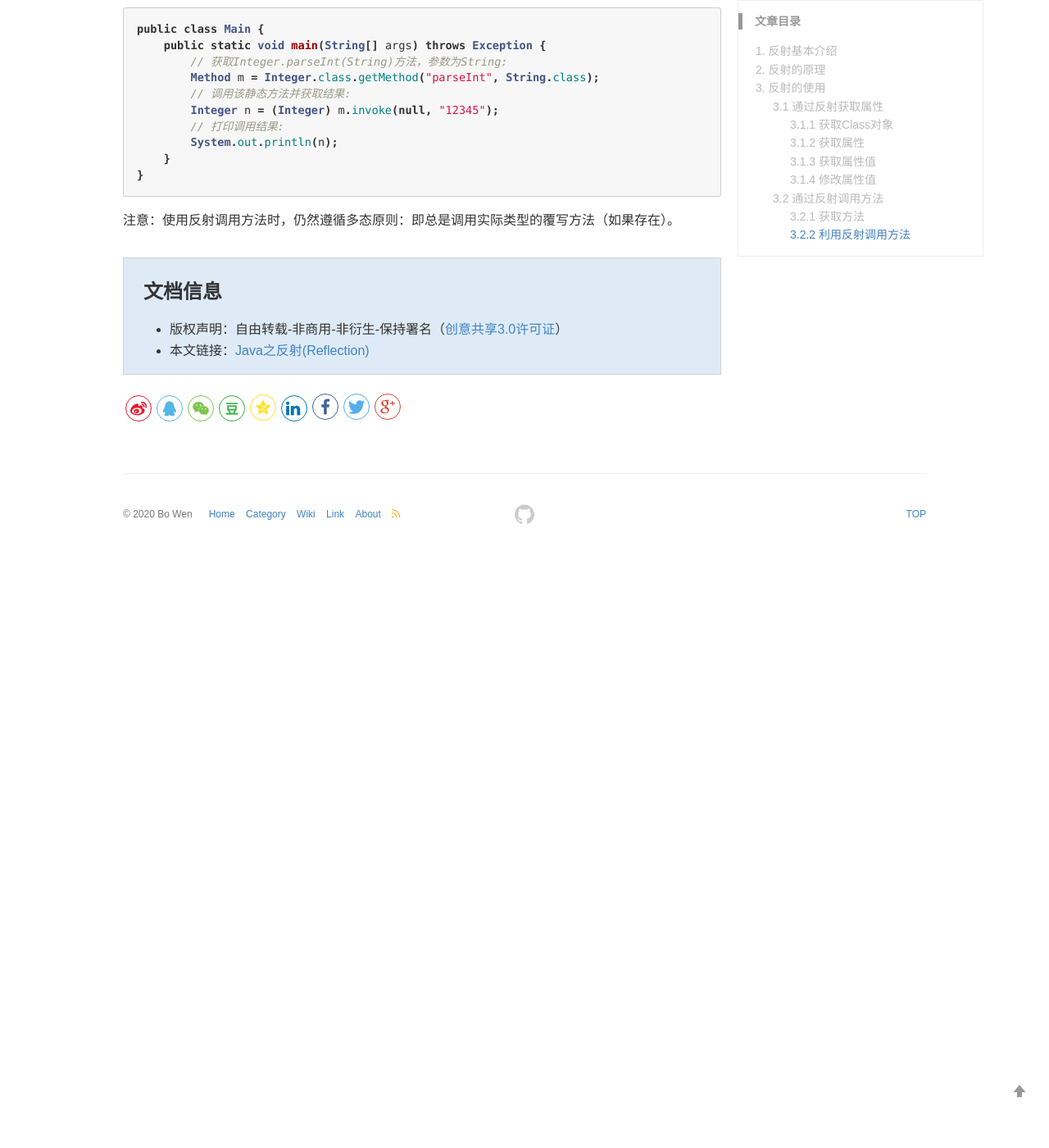
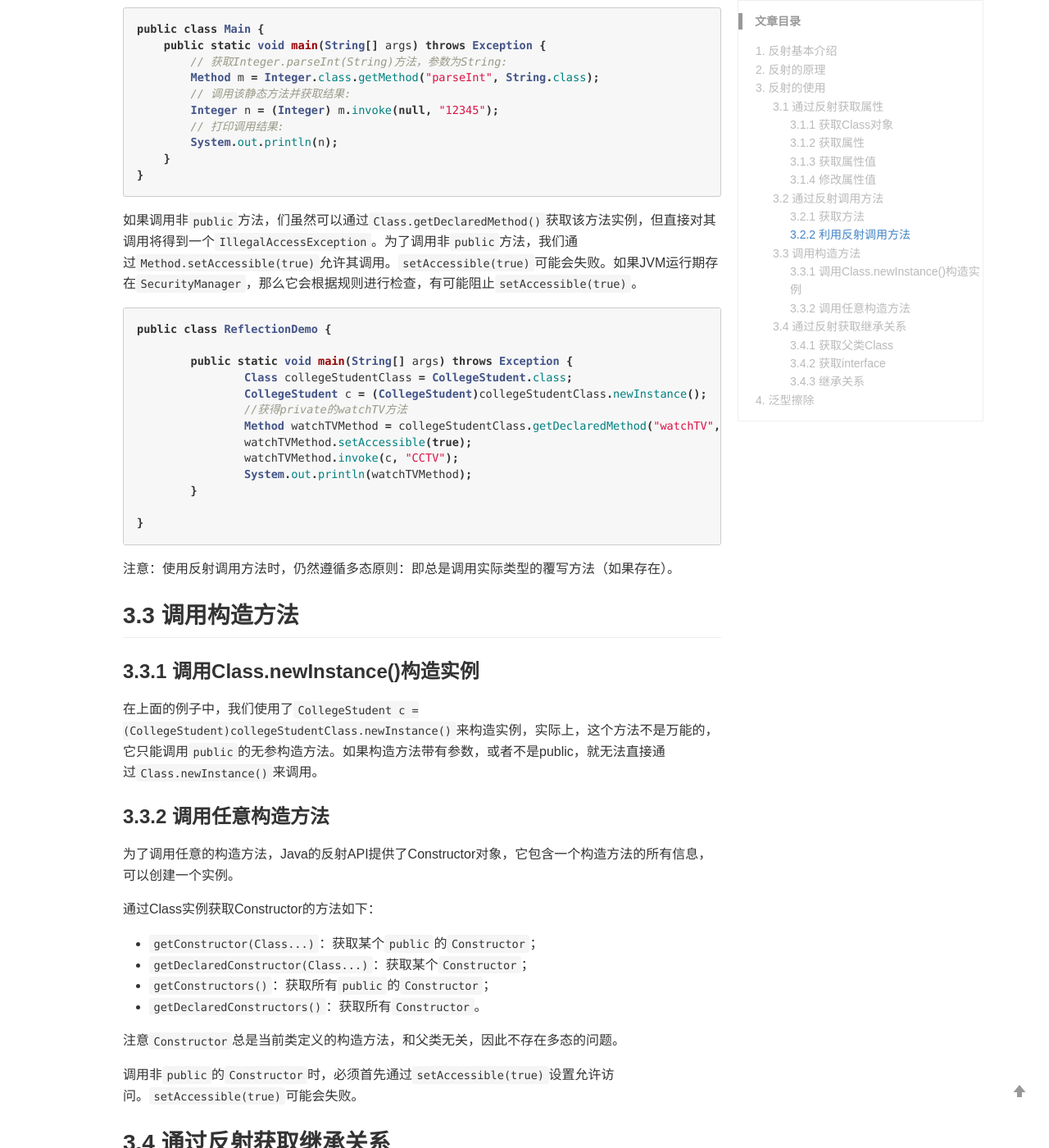
Before and after one commit to wenb1/wenb1.github.io, a Jekyll site: the page built from _posts/2020-05-17-java-reflection.md, in a window 1280 px wide and 1400 px high, scrolled down 6598 px. Shown: the whole window at 82% size. Built offline with Jekyll 4.4.1, drawn with Linux system fonts in a browser that asks for light colours; comment, search, counter and statistics services are not loaded; before the commit the page ends 7274 px from its top, so only the background shows below that; some of the changed text lies outside the part shown.

Commit message:
add one blog

````diff
--- a/_posts/2020-05-17-java-reflection.md
+++ b/_posts/2020-05-17-java-reflection.md
@@ -290,4 +290,122 @@ public class Main {
 }
 ```
 
+如果调用非`public`方法，们虽然可以通过`Class.getDeclaredMethod()`获取该方法实例，但直接对其调用将得到一个`IllegalAccessException`。为了调用非`public`方法，我们通过`Method.setAccessible(true)`允许其调用。`setAccessible(true)`可能会失败。如果JVM运行期存在`SecurityManager`，那么它会根据规则进行检查，有可能阻止`setAccessible(true)`。
+
+```java
+public class ReflectionDemo {
+
+	public static void main(String[] args) throws Exception {
+		Class collegeStudentClass = CollegeStudent.class;
+		CollegeStudent c = (CollegeStudent)collegeStudentClass.newInstance();
+		//获得private的watchTV方法
+		Method watchTVMethod = collegeStudentClass.getDeclaredMethod("watchTV", String.class);
+		watchTVMethod.setAccessible(true);
+		watchTVMethod.invoke(c, "CCTV");
+		System.out.println(watchTVMethod);
+	}
+
+}
+```
+
 注意：使用反射调用方法时，仍然遵循多态原则：即总是调用实际类型的覆写方法（如果存在）。
+
+## 3.3 调用构造方法
+
+### 3.3.1 调用Class.newInstance()构造实例
+
+在上面的例子中，我们使用了`CollegeStudent c  = (CollegeStudent)collegeStudentClass.newInstance()`来构造实例，实际上，这个方法不是万能的，它只能调用`public`的无参构造方法。如果构造方法带有参数，或者不是public，就无法直接通过`Class.newInstance()`来调用。
+
+### 3.3.2 调用任意构造方法
+
+为了调用任意的构造方法，Java的反射API提供了Constructor对象，它包含一个构造方法的所有信息，可以创建一个实例。
+
+通过Class实例获取Constructor的方法如下：
+
+- `getConstructor(Class...)`：获取某个`public`的`Constructor`；
+- `getDeclaredConstructor(Class...)`：获取某个`Constructor`；
+- `getConstructors()`：获取所有`public`的`Constructor`；
+- `getDeclaredConstructors()`：获取所有`Constructor`。
+
+注意`Constructor`总是当前类定义的构造方法，和父类无关，因此不存在多态的问题。
+
+调用非`public`的`Constructor`时，必须首先通过`setAccessible(true)`设置允许访问。`setAccessible(true)`可能会失败。
+
+## 3.4 通过反射获取继承关系
+
+### 3.4.1 获取父类Class
+
+```java
+public class ReflectionDemo {
+
+	public static void main(String[] args) throws Exception {
+		Class collegeStudentClass = CollegeStudent.class;
+		Class superClass = collegeStudentClass.getSuperclass();
+		System.out.println(superClass);
+		Class superClazz = superClass.getSuperclass();
+		System.out.println(superClazz);
+	}
+}
+
+```
+
+### 3.4.2 获取interface
+
+```java
+public class ReflectionDemo {
+
+	public static void main(String[] args) throws Exception {
+		Class collegeStudentClass = CollegeStudent.class;
+		Class[] interFace = collegeStudentClass.getInterfaces();
+		for (Class i : interFace) {
+            System.out.println(i);
+        }
+	}
+}
+```
+
+`getInterfaces()`只返回当前类直接实现的接口类型，并不包括其父类实现的接口类型。
+
+此外，对所有`interface`的`Class`调用`getSuperclass()`返回的是`null`，获取接口的父接口要用`getInterfaces()`。
+
+### 3.4.3 继承关系
+
+当我们判断一个实例是否是某个类型时，正常情况下，使用`instanceof`操作符。
+
+```java
+Object n = Integer.valueOf(123);
+boolean isDouble = n instanceof Double; // false
+boolean isInteger = n instanceof Integer; // true
+boolean isNumber = n instanceof Number; // true
+boolean isSerializable = n instanceof java.io.Serializable; // true
+```
+
+# 4. 泛型擦除
+
+程序编译后产生的`.class`文件中是没有泛型约束的，这种现象我们称为泛型的擦除。那么，我们可以通过反射技术，来完成向有泛型约束的集合中，添加任意类型的元素。
+
+```java
+public class Demo {
+	public static void main(String[] args) throws NoSuchMethodException, SecurityException, IllegalAccessException, IllegalArgumentException, InvocationTargetException {
+		ArrayList<String> arrayList = new ArrayList();
+		arrayList.add("hello");
+		arrayList.add("world");
+
+		Class cls = arrayList.getClass();
+		Method method = cls.getMethod("add", Object.class);
+		method.invoke(arrayList, 5);
+
+		for(Object o:arrayList) {
+			System.out.println(o);
+		}
+	}
+}
+```
+
+**参考文章**
+
+[廖雪峰的官方网站](https://www.liaoxuefeng.com/wiki/1252599548343744/1255945147512512)
+
+[Java之反射 (菜鸟小于)](https://www.cnblogs.com/Young111/p/11330939.html)
+
+[Java 反射 -超详细讲解（附源码）(lililuni)](https://blog.csdn.net/lililuni/article/details/83449088)
````
Also changed, not shown: _posts/2020-05-19-shen-ru-qian-chu-springboot-3.md (+2 -2 lines).
